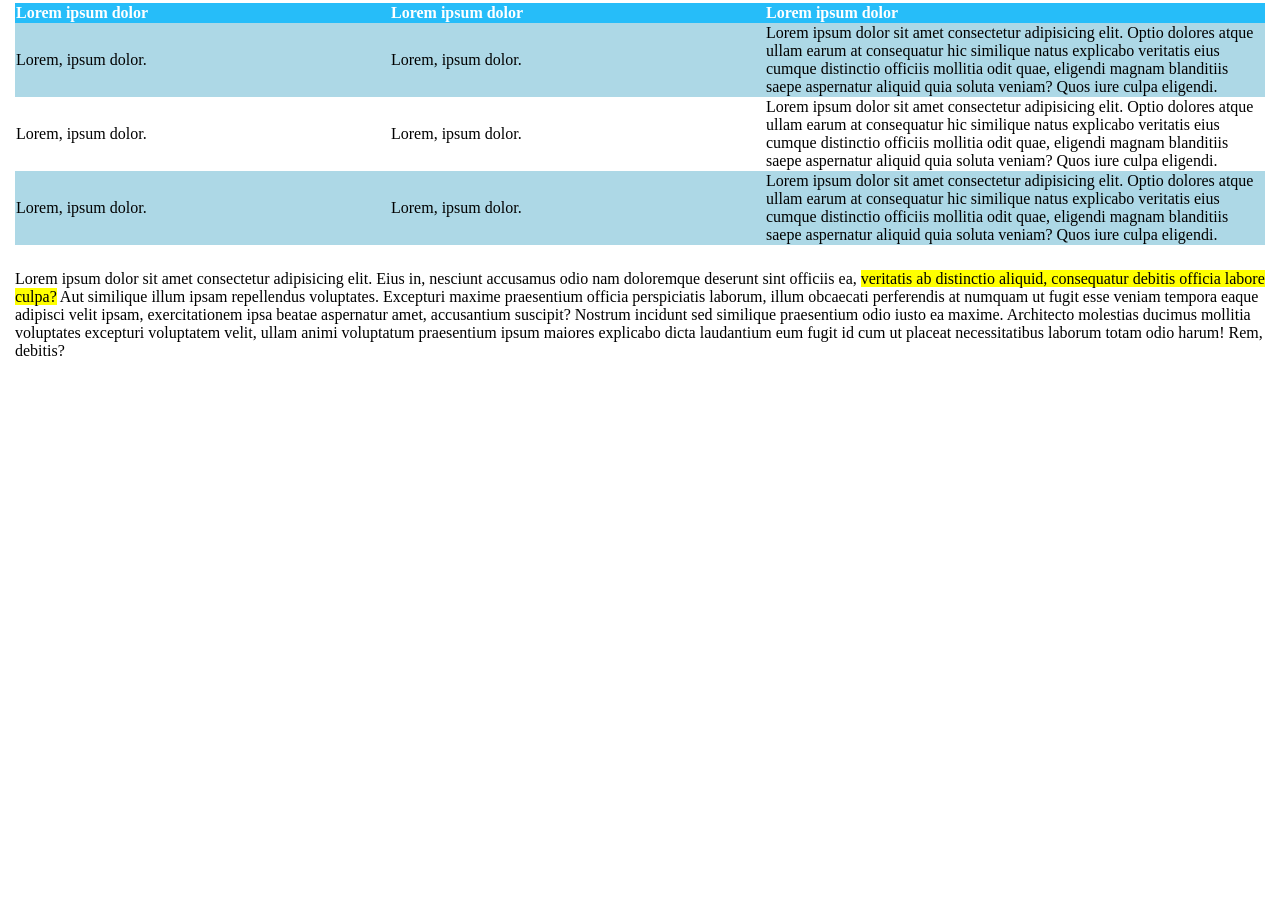
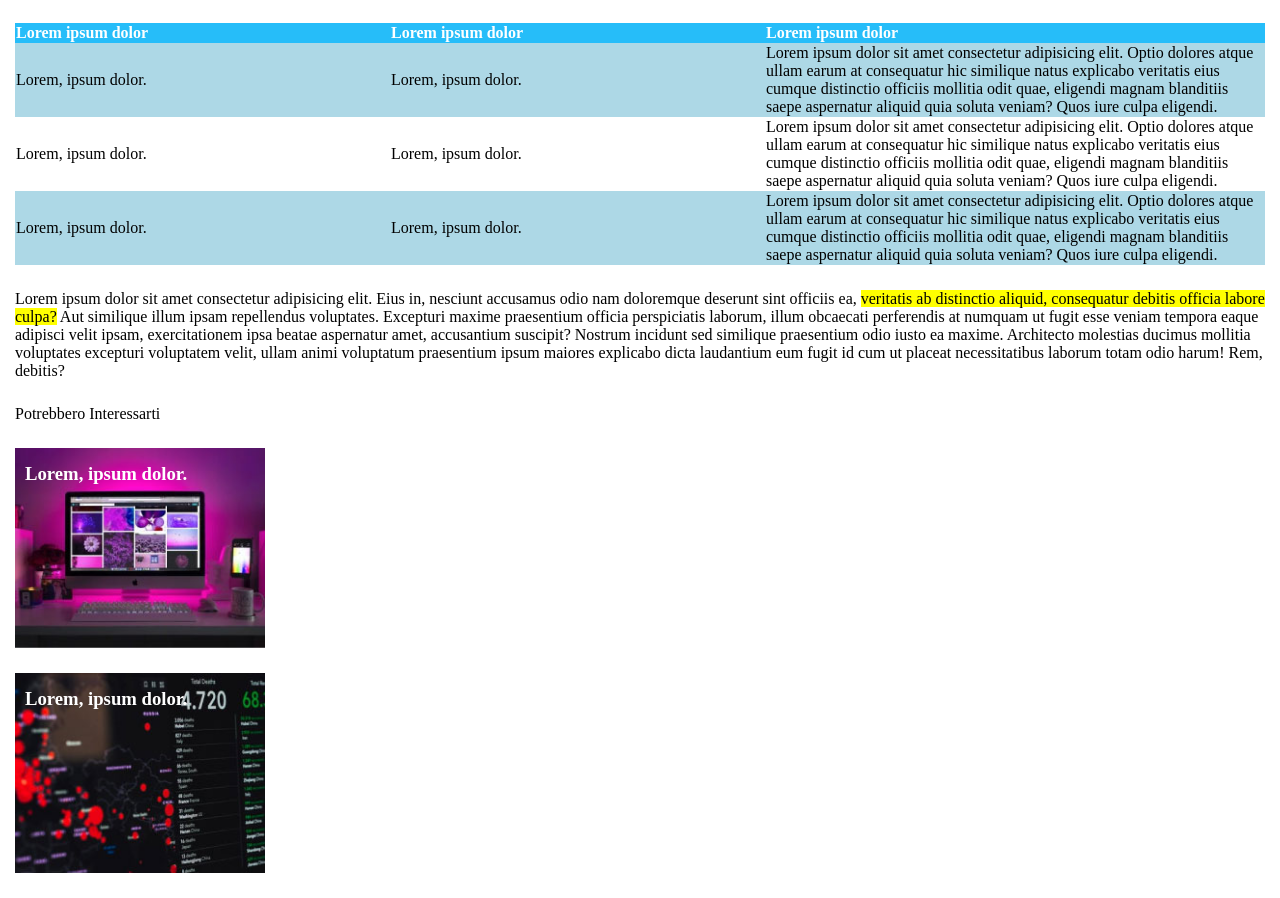
Before and after one commit to 0xelia/html-css-booleaner, a plain HTML site: page index.html in a window 1280 px wide. Shown: the part 776-1674 px from the top of the page. Before the commit the page ends 1161 px from the top, so only its background shows below. Drawn offline with Linux system fonts and the light colour scheme; files whose address does not match are found by name.

Commit message:
pics section added

```diff
--- a/CSS/style.css
+++ b/CSS/style.css
@@ -1,11 +1,12 @@
 * {
     margin: 0;
+    box-sizing: border-box;
 }
 
 #main-header {
-    height: 10vh;
+    height: 100px;
     background-color: skyblue;
-    background-image: url("img/pattern.png")
+    background-image: url("/Users/eliavanon/Desktop/CODING/BOOLEAN/ESERCIZI BOOLEAN/html-css-booleaner/img/texture.png")
 }
 
 #logo {
@@ -79,3 +80,29 @@ ul {
 .row-colored {
     background-color: lightblue;
 }
+
+#pics-section h4 {
+    margin: 25px 15px;
+    font-weight: 100;
+}
+
+.more-articles{
+    color: white;
+    padding: 15px 10px;
+    margin: 25px 15px;
+    width: 250px;
+    height: 200px;
+    background-color: grey;
+}
+
+#bkg1 {
+    background-image: url("/Users/eliavanon/Desktop/CODING/BOOLEAN/ESERCIZI BOOLEAN/html-css-booleaner/img/monitor.jpg");
+    background-position: center;
+    background-size: cover;
+}
+
+#bkg2 {
+    background-image: url("/Users/eliavanon/Desktop/CODING/BOOLEAN/ESERCIZI BOOLEAN/html-css-booleaner/img/graph.jpg");
+    background-position: center;
+    background-size: cover;
+}
--- a/index.html
+++ b/index.html
@@ -95,8 +95,19 @@
                 Lorem ipsum dolor sit amet consectetur adipisicing elit. Eius in, nesciunt accusamus odio nam doloremque deserunt sint officiis ea, <span class="highlight">veritatis ab distinctio aliquid, consequatur debitis officia labore culpa?</span> Aut similique illum ipsam repellendus voluptates. Excepturi maxime praesentium officia perspiciatis laborum, illum obcaecati perferendis at numquam ut fugit esse veniam tempora eaque adipisci velit ipsam, exercitationem ipsa beatae aspernatur amet, accusantium suscipit? Nostrum incidunt sed similique praesentium odio iusto ea maxime. Architecto molestias ducimus mollitia voluptates excepturi voluptatem velit, ullam animi voluptatum praesentium ipsum maiores explicabo dicta laudantium eum fugit id cum ut placeat necessitatibus laborum totam odio harum! Rem, debitis?
             </p>
         </section>
-        <section>
+        <section id="pics-section">
             <!-- pics section -->
+            <h4>Potrebbero Interessarti</h4>
+            <div class="more-articles" id="bkg1">
+                <h3>
+                    Lorem, ipsum dolor.
+                </h3>
+            </div>
+            <div class="more-articles" id="bkg2">
+                <h3>
+                    Lorem, ipsum dolor.
+                </h3>
+            </div>
         </section>
     </main>
 </body>
```
Also changed, not shown: img/texture.png (added).
